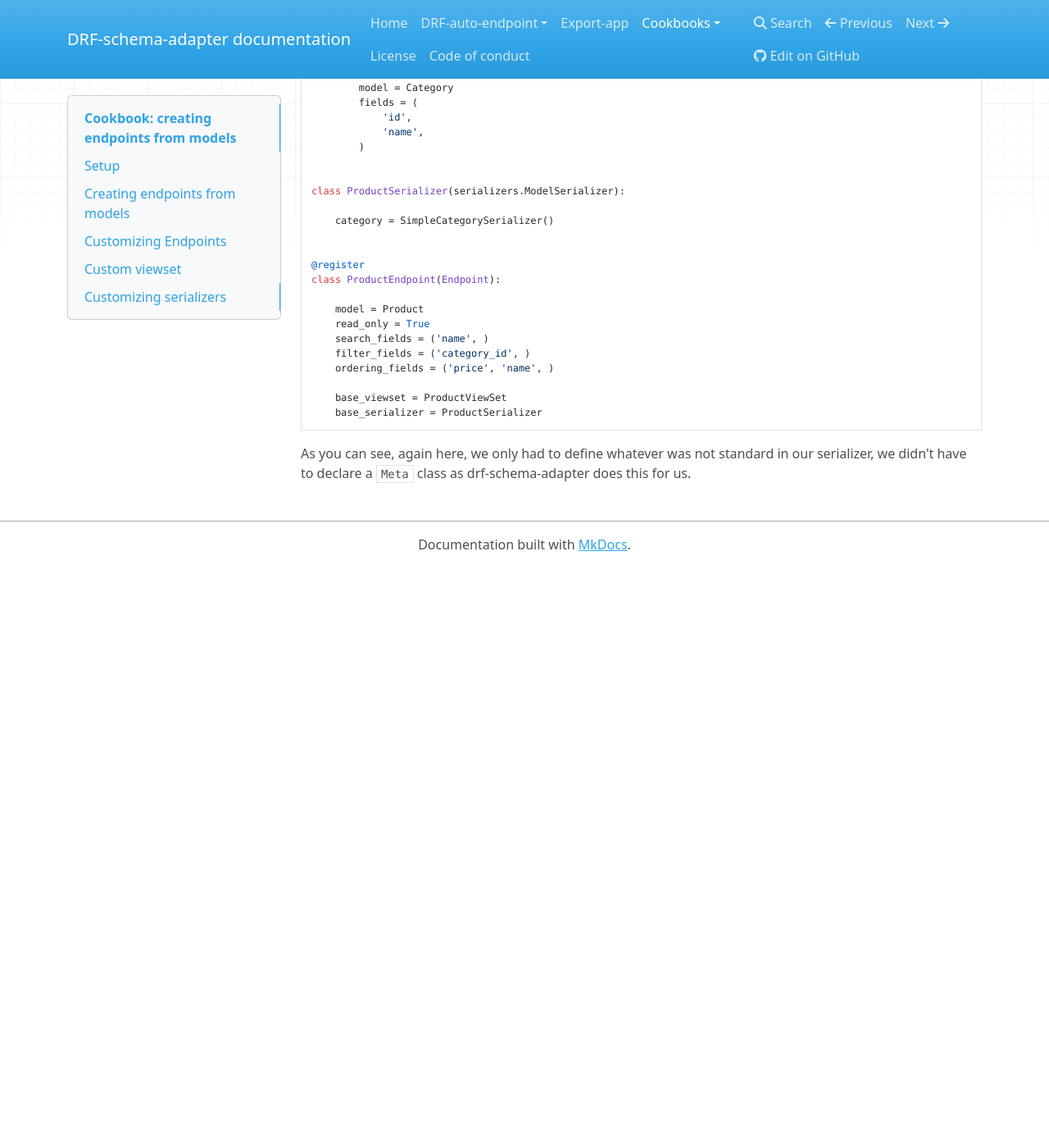
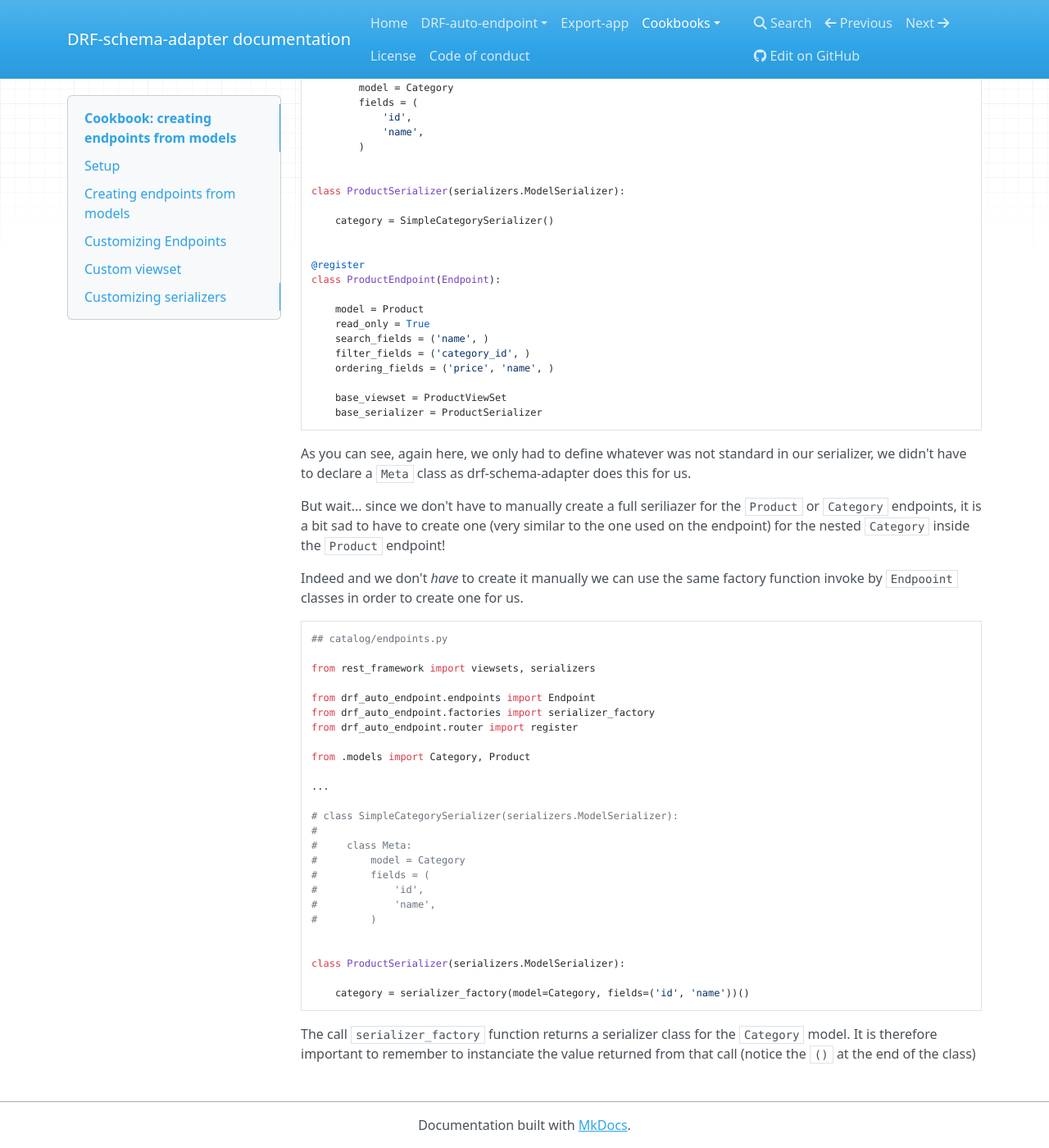
Before and after one commit to drf-forms/drf-schema-adapter, an MkDocs documentation site: the page built from docs/cookbooks/endpoints.md, in a window 1280 px wide and 1400 px high, scrolled down 6188 px. Shown: the whole window at 82% size. Built offline with MkDocs 1.6.1, drawn with Linux system fonts in a browser that asks for light colours; nearby versions of some CDN libraries; old or Windows-style settings are respelled for this version of MkDocs; before the commit the page ends 6880 px from its top, so only the background shows below that.

Commit message:
:book: Add serializer recipe to the endpoint cookbook

````diff
--- a/docs/cookbooks/endpoints.md
+++ b/docs/cookbooks/endpoints.md
@@ -382,3 +382,43 @@ class ProductEndpoint(Endpoint):
 As you can see, again here, we only had to define whatever was not standard in
 our serializer, we didn't have to declare a `Meta` class as drf-schema-adapter
 does this for us.
+
+But wait... since we don't have to manually create a full seriliazer for
+the `Product` or `Category` endpoints, it is a bit sad to have to create one
+(very similar to the one used on the endpoint) for the nested `Category` inside
+the `Product` endpoint!
+
+Indeed and we don't *have* to create it manually we can use the same factory
+function invoke by `Endpooint` classes in order to create one for us.
+
+```python
+## catalog/endpoints.py
+
+from rest_framework import viewsets, serializers
+
+from drf_auto_endpoint.endpoints import Endpoint
+from drf_auto_endpoint.factories import serializer_factory
+from drf_auto_endpoint.router import register
+
+from .models import Category, Product
+
+...
+
+# class SimpleCategorySerializer(serializers.ModelSerializer):
+#
+#     class Meta:
+#         model = Category
+#         fields = (
+#             'id',
+#             'name',
+#         )
+
+
+class ProductSerializer(serializers.ModelSerializer):
+
+    category = serializer_factory(model=Category, fields=('id', 'name'))()
+```
+
+The call `serializer_factory` function returns a serializer class for the
+`Category` model. It is therefore important to remember to instanciate the
+value returned from that call (notice the `()` at the end of the class)
````
